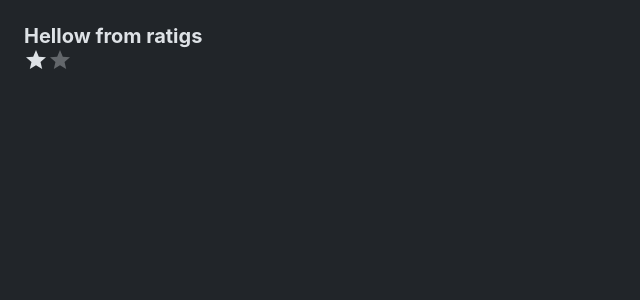
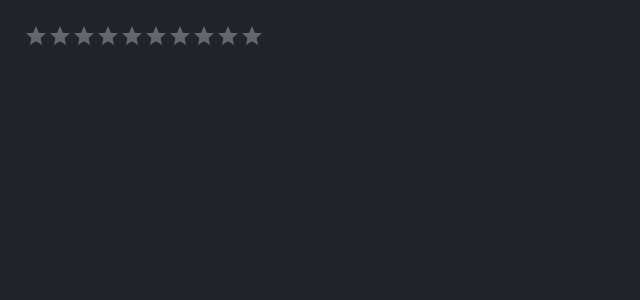
Before and after one commit to eldrich27/Popcorn, a React (Vite) app in the folder popcorn/: page / in a window 1280 px wide. Shown: the top 300 px of the page, without its empty margins (0-640 px from the left). Built offline with nearby package versions, Linux system fonts and the light colour scheme.

Commit message:
returned star component for fixed lengt of array

```diff
--- a/popcorn/src/components/Rating/Rating.tsx
+++ b/popcorn/src/components/Rating/Rating.tsx
@@ -16,9 +16,16 @@ const defaultEmptyIcon = (
 export function Rating(){
     return (
         <div>
-            <h1>Hellow from ratigs</h1>
-          <span style={{ width: "24px", height: "24px", display: "inline-block" }}>{defaultIcon}</span>
-            <span style= {{ width: "24px", height: "24px", display: "inline-block" }}>{defaultEmptyIcon}</span>
+            <span>{Array.from({length:10},(_,i)=>{
+                return(
+                    <Star
+                      filled={i < 0 ? 1 : 0}
+                      icon={defaultIcon}
+                      emptyIcon={defaultEmptyIcon}
+                      size={24}
+                    />
+                )
+            })}</span>
         </div>
     )
 }
```
